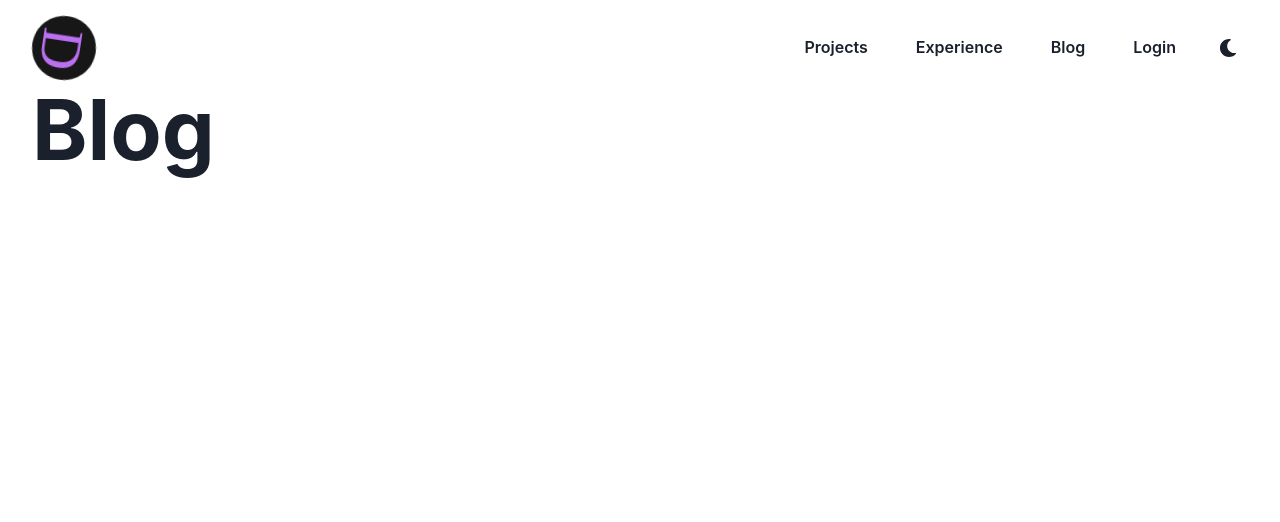
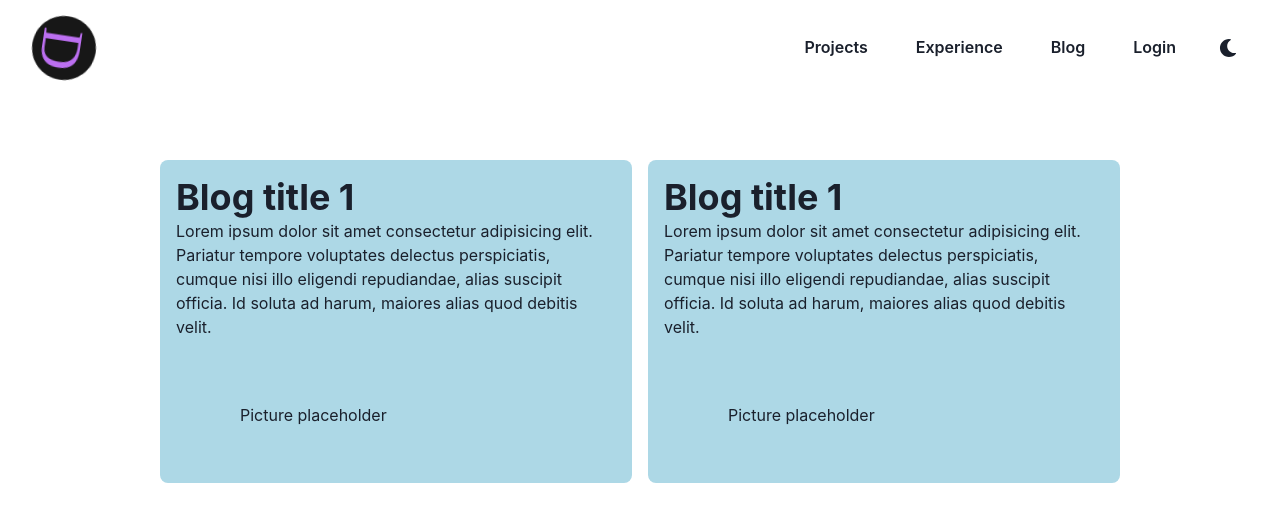
Before and after one commit to danielsteman/resume-v2, a React (Create React App) app in the folder frontend/: page /blog in a window 1280 px wide. Shown: the top 522 px of the page. Built offline with nearby package versions, Linux system fonts and the light colour scheme.

Commit message:
added blog page

```diff
--- a/frontend/src/routes/blog.tsx
+++ b/frontend/src/routes/blog.tsx
@@ -1,12 +1,35 @@
-import { Heading } from '@chakra-ui/react';
 import React from 'react';
+import {
+  Box, Grid, GridItem, Heading, Text,
+} from '@chakra-ui/react';
 import PageBase from '../components/PageBase';
+
+const BlogPost = () => (
+  <GridItem colSpan={1} bg="lightblue" p={4} rounded={8}>
+    <Heading size="lg">
+      Blog title 1
+    </Heading>
+    <Text>
+      Lorem ipsum dolor sit amet consectetur adipisicing elit. Pariatur tempore voluptates delectus perspiciatis, cumque nisi illo eligendi repudiandae, alias suscipit officia. Id soluta ad harum, maiores alias quod debitis velit.
+    </Text>
+    <Box h={50} p={16}>
+      Picture placeholder
+    </Box>
+  </GridItem>
+);
 
 const Blog = () => (
   <PageBase>
-    <Heading>
-      Blog
-    </Heading>
+    <Box textAlign="left" fontSize="l" px="8em" py="5em">
+      <Grid
+        gap="1em"
+        templateRows="repeat(2, 1fr)"
+        templateColumns="repeat(2, 1fr)"
+      >
+        <BlogPost />
+        <BlogPost />
+      </Grid>
+    </Box>
   </PageBase>
 );
 
```
